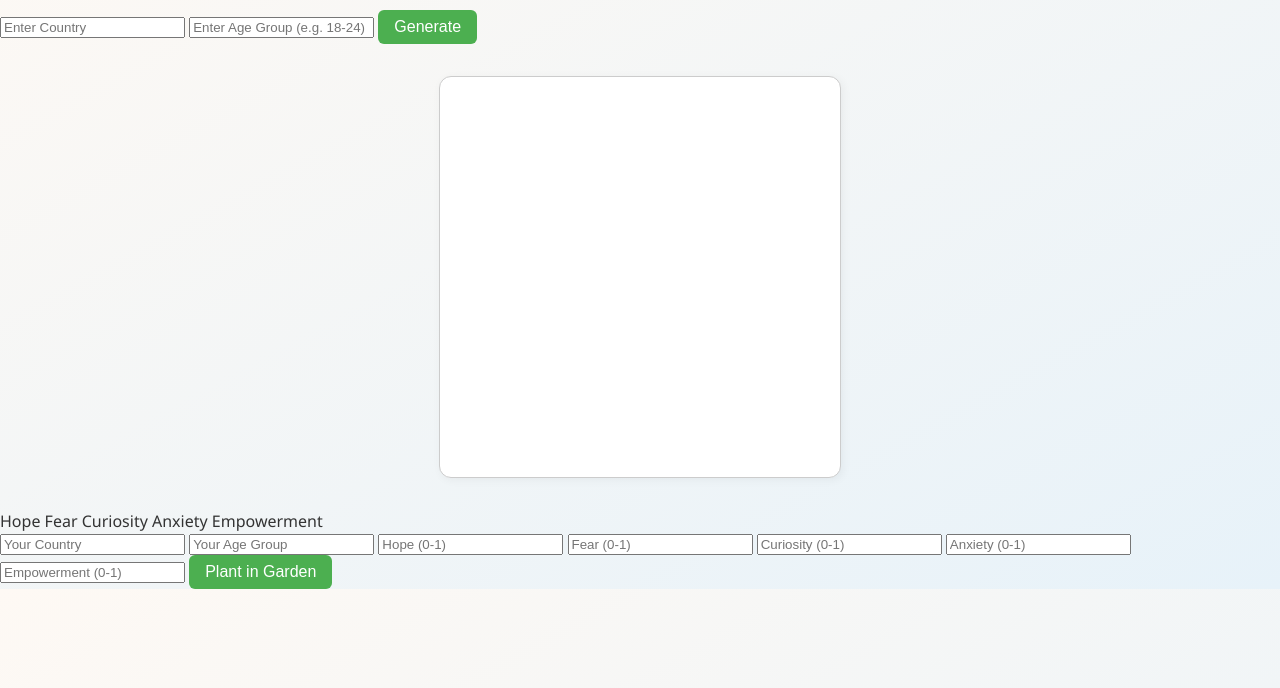
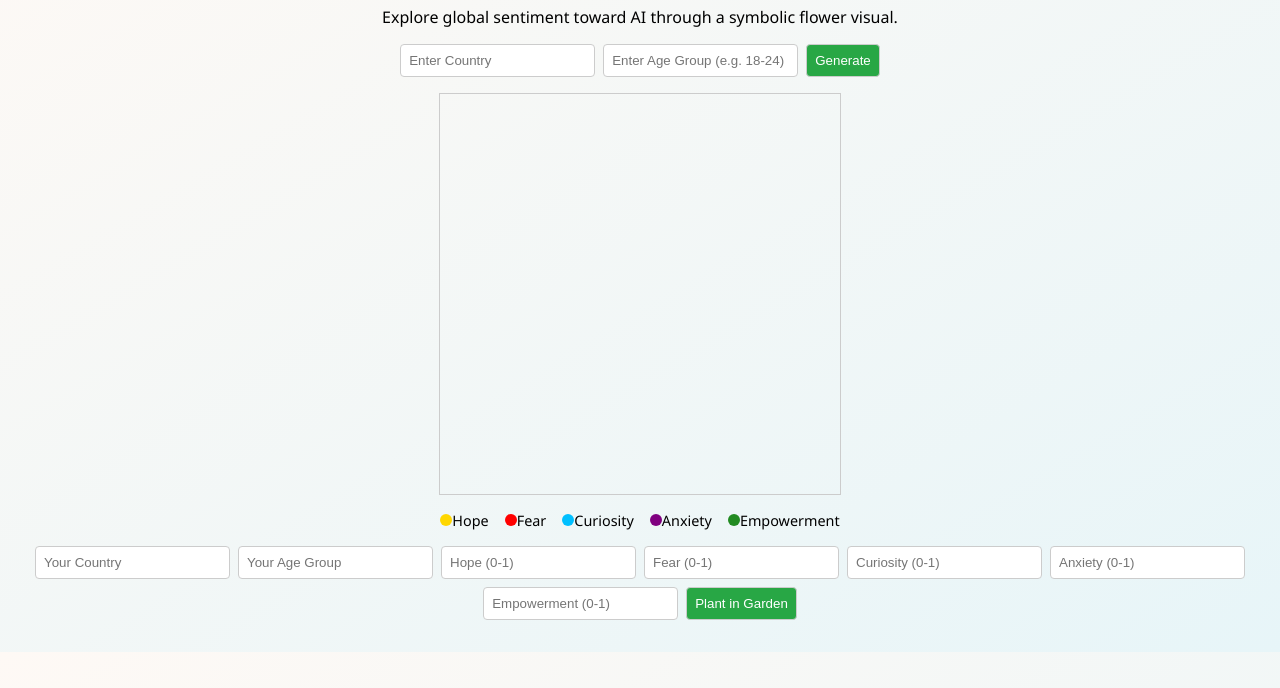
Before and after one commit to jayanisrinivasan/geometry-of-global-trust, a plain HTML site: page garden.html in a window 1280 px wide. Shown: the part 112-800 px from the top of the page. Drawn offline with Linux system fonts and the light colour scheme.

Commit message:
Update style.css

```diff
--- a/style.css
+++ b/style.css
@@ -1,103 +1,68 @@
-/* Base styles */
 body {
-  font-family: 'Segoe UI', Tahoma, Geneva, Verdana, sans-serif;
-  background: linear-gradient(to bottom right, #fef9f4, #e7f2f9);
-  color: #333;
+  font-family: 'Segoe UI', sans-serif;
   margin: 0;
-  padding: 0;
-}
-
-h1, h2, h3 {
+  padding: 2rem;
   text-align: center;
-  margin-bottom: 0.5em;
+  background: linear-gradient(to bottom right, #fef9f5, #e7f5f8);
 }
 
 h1 {
-  font-size: 1.8rem;
-  margin-top: 1em;
+  font-size: 2rem;
+  color: #222;
 }
 
-p.description {
-  text-align: center;
-  font-size: 1rem;
-  margin-bottom: 2em;
-  color: #555;
+canvas {
+  border: 1px solid #ccc;
+  margin: 1rem auto;
+  display: block;
 }
 
-/* Layout */
-.controls-container, .custom-input-container {
+.main-controls, .controls {
+  margin-top: 1rem;
   display: flex;
   justify-content: center;
   flex-wrap: wrap;
-  gap: 0.5em;
-  margin: 1em auto;
-  max-width: 90%;
+  gap: 0.5rem;
 }
 
-select, input[type="text"], input[type="number"] {
-  padding: 0.4em;
-  border-radius: 6px;
+input, select, button {
+  padding: 0.5rem;
   border: 1px solid #ccc;
-  font-size: 1em;
-  width: 120px;
-  box-shadow: 1px 1px 3px rgba(0,0,0,0.1);
+  border-radius: 4px;
 }
 
 button {
-  background-color: #4CAF50;
+  background-color: #28a745;
   color: white;
-  border: none;
-  padding: 0.5em 1em;
-  border-radius: 6px;
-  font-size: 1em;
   cursor: pointer;
-  transition: background-color 0.3s;
 }
 
-button:hover {
-  background-color: #388e3c;
+.legend {
+  margin-top: 1rem;
+  display: flex;
+  justify-content: center;
+  gap: 1rem;
+  flex-wrap: wrap;
+  font-size: 0.9rem;
 }
 
-canvas {
-  display: block;
-  margin: 2em auto;
-  border: 1px solid #ccc;
-  background-color: white;
-  border-radius: 12px;
-  box-shadow: 2px 2px 10px rgba(0,0,0,0.05);
-}
-
-#loading {
-  text-align: center;
-  font-style: italic;
-  color: #888;
-  margin-top: 2em;
-}
-
-.flower-key {
-  display: flex;
-  justify-content: center;
-  gap: 1em;
-  flex-wrap: wrap;
-  margin-top: 1.5em;
-}
-
-.key-box {
-  display: flex;
-  align-items: center;
-  gap: 0.4em;
-  font-size: 0.95em;
-}
-
-.key-color {
-  width: 14px;
-  height: 14px;
+.dot {
+  width: 12px;
+  height: 12px;
   border-radius: 50%;
   display: inline-block;
 }
 
-.key-hope { background-color: #FFD700; }
-.key-fear { background-color: #FF0000; }
-.key-curiosity { background-color: #00BFFF; }
-.key-anxiety { background-color: #800080; }
-.key-empowerment { background-color: #228B22; }
+.dot.hope { background-color: #FFD700; }
+.dot.fear { background-color: #FF0000; }
+.dot.curiosity { background-color: #00BFFF; }
+.dot.anxiety { background-color: #800080; }
+.dot.empowerment { background-color: #228B22; }
+
+.garden-link {
+  display: block;
+  margin-top: 2rem;
+  text-decoration: none;
+  color: #28a745;
+  font-weight: bold;
+}
```
